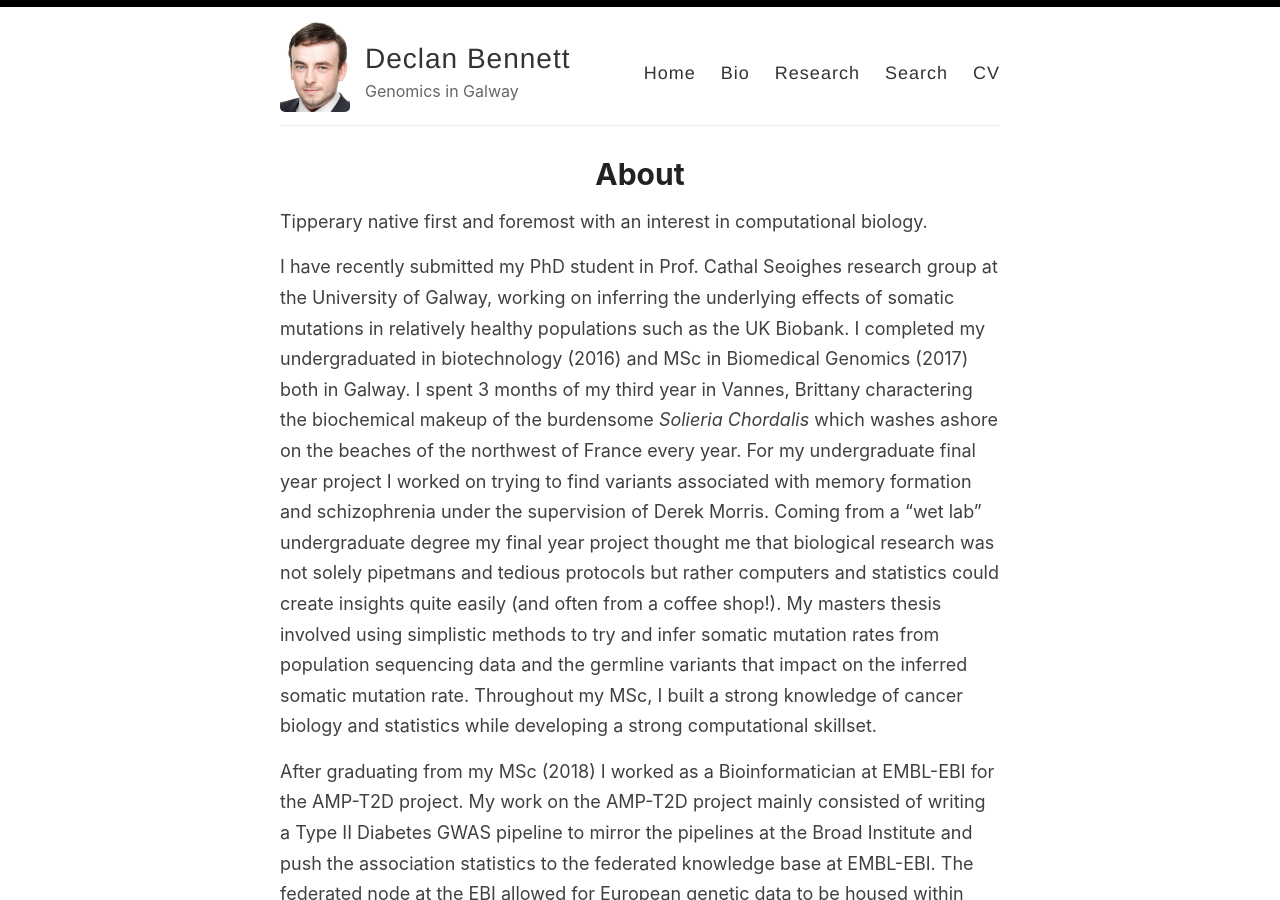
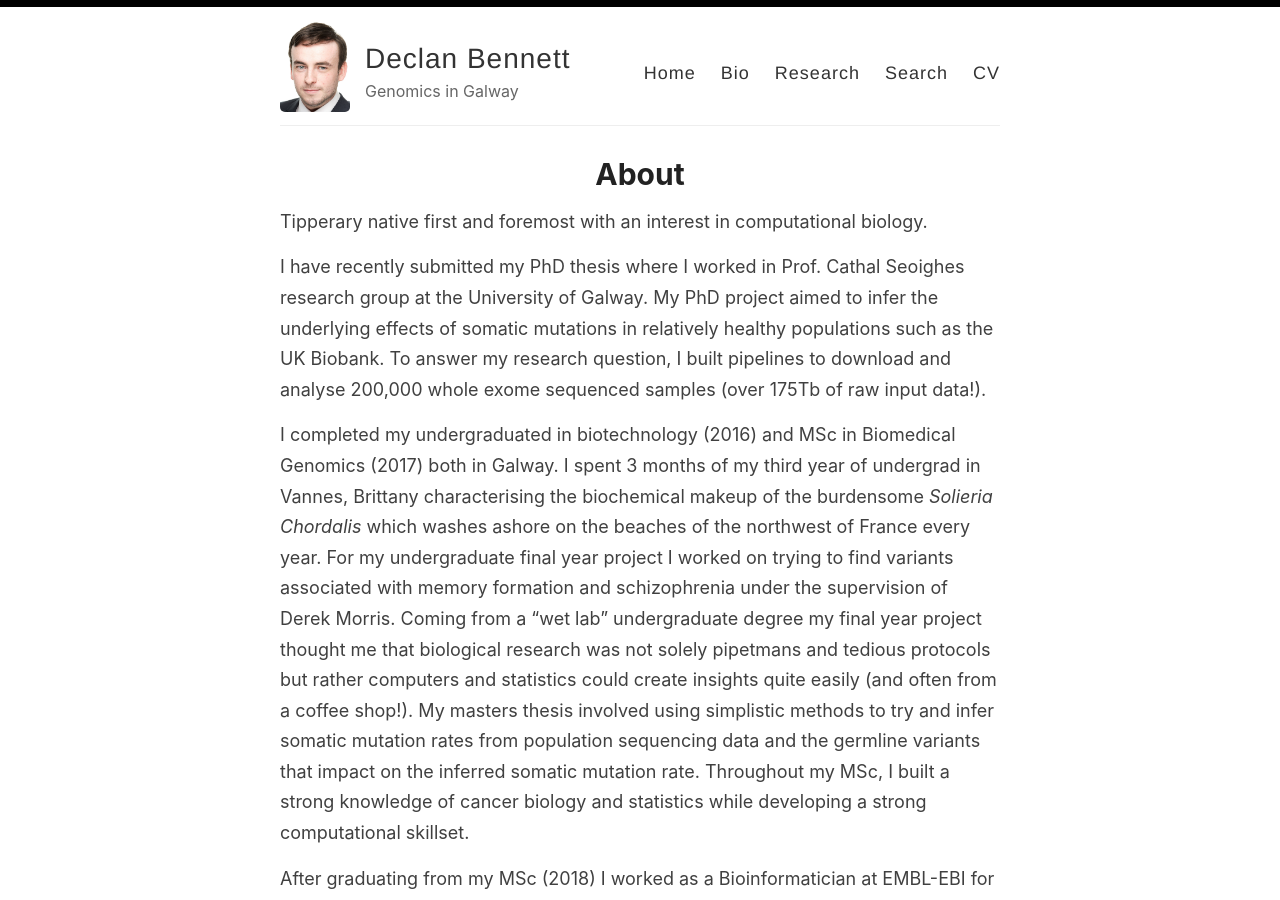
Before and after one commit to declan93/declan93.github.io, a Jekyll site: the page built from _pages/Bio.md, in a window 1280 px wide and 900 px high. Built offline with Jekyll 4.4.1, drawn with Linux system fonts in a browser that asks for light colours.

Commit message:
Update Bio.md

```diff
--- a/_pages/Bio.md
+++ b/_pages/Bio.md
@@ -6,7 +6,9 @@ permalink: /Bio/
 
 Tipperary native first and foremost with an interest in computational biology.
 
-I have recently submitted my PhD student in Prof. Cathal Seoighes research group at the University of Galway, working on inferring the underlying effects of somatic mutations in relatively healthy populations such as the UK Biobank. I completed my undergraduated in biotechnology (2016) and MSc in Biomedical Genomics (2017) both in Galway. I spent 3 months of my third year in Vannes, Brittany charactering the biochemical makeup of the burdensome *Solieria Chordalis* which washes ashore on the beaches of the northwest of France every year. For my undergraduate final year project I worked on trying to find variants associated with memory formation and schizophrenia under the supervision of Derek Morris. Coming from a "wet lab" undergraduate degree my final year project thought me that biological research was not solely pipetmans and tedious protocols but rather computers and statistics could create insights quite easily (and often from a coffee shop!). My masters thesis involved using simplistic methods to try and infer somatic mutation rates from population sequencing data and the germline variants that impact on the inferred somatic mutation rate. Throughout my MSc, I built a strong knowledge of cancer biology and statistics while developing a strong computational skillset.
+I have recently submitted my PhD thesis where I worked in Prof. Cathal Seoighes research group at the University of Galway. My PhD project aimed to infer the underlying effects of somatic mutations in relatively healthy populations such as the UK Biobank. To answer my research question, I built pipelines to download and analyse 200,000 whole exome sequenced samples (over 175Tb of raw input data!).
+
+I completed my undergraduated in biotechnology (2016) and MSc in Biomedical Genomics (2017) both in Galway. I spent 3 months of my third year of undergrad in Vannes, Brittany characterising the biochemical makeup of the burdensome *Solieria Chordalis* which washes ashore on the beaches of the northwest of France every year. For my undergraduate final year project I worked on trying to find variants associated with memory formation and schizophrenia under the supervision of Derek Morris. Coming from a "wet lab" undergraduate degree my final year project thought me that biological research was not solely pipetmans and tedious protocols but rather computers and statistics could create insights quite easily (and often from a coffee shop!). My masters thesis involved using simplistic methods to try and infer somatic mutation rates from population sequencing data and the germline variants that impact on the inferred somatic mutation rate. Throughout my MSc, I built a strong knowledge of cancer biology and statistics while developing a strong computational skillset.
 
 After graduating from my MSc (2018) I worked as a Bioinformatician at EMBL-EBI for the AMP-T2D project. My work on the AMP-T2D project mainly consisted of writing a Type II Diabetes GWAS pipeline to mirror the pipelines at the Broad Institute and push the association statistics to the federated knowledge base at EMBL-EBI. The federated node at the EBI allowed for European genetic data to be housed within Europe and summary level data to be shared to the knowledge portal hosted at the Broad institute ([AMPT2DKP](https://t2d.hugeamp.org/){:target="_blank"}) adhering to consent and European data policies.
 
```
